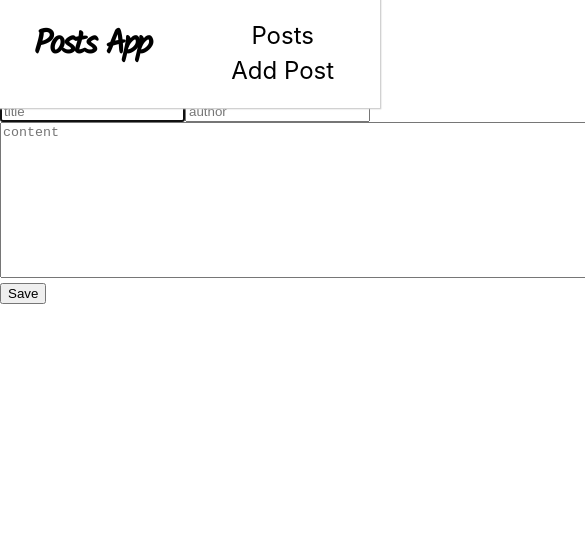
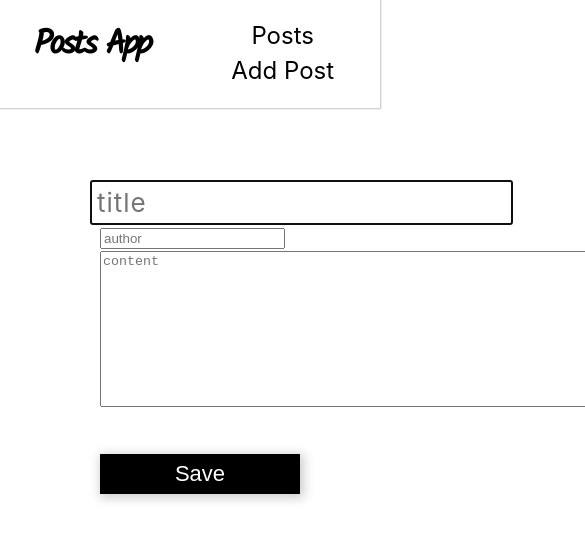
Before and after one commit to MakerMacAttack/blog-app, a React (Create React App) app in the folder client/: page /posts/1/edit in a window 390 px wide. Shown: the top 540 px of the page, 585 px wide, since content can reach past the window. Built offline with nearby package versions, Linux system fonts and the light colour scheme; no server answers.

Commit message:
PostEdit

```diff
--- a/client/src/screens/PostEdit/PostEdit.css
+++ b/client/src/screens/PostEdit/PostEdit.css
@@ -0,0 +1,58 @@
+.post-edit {
+  display: flex;
+  padding: 100px;
+  padding-top: 80px;
+}
+
+.edit-form {
+  font-family: -apple-system, BlinkMacSystemFont, 'Segoe UI', 'Roboto', 'Oxygen', 'Ubuntu', 'Cantarell', 'Fira Sans', 'Droid Sans', 'Helvetica Neue', sans-serif;
+  line-height: 1.6;
+}
+
+.input-title {
+  font-family: -apple-system, BlinkMacSystemFont, 'Segoe UI', 'Roboto', 'Oxygen', 'Ubuntu', 'Cantarell', 'Fira Sans', 'Droid Sans', 'Helvetica Neue', sans-serif;
+  font-size: 64px;
+  letter-spacing: 1px;
+  padding: 5px;
+}
+
+.textarea-description {
+  font-family: -apple-system, BlinkMacSystemFont, 'Segoe UI', 'Roboto', 'Oxygen', 'Ubuntu', 'Cantarell', 'Fira Sans', 'Droid Sans', 'Helvetica Neue', sans-serif;
+  font-size: 16px;
+  padding: 10px;
+  letter-spacing: .9px;
+  line-height: 1.6;
+}
+
+.save-button {
+  font-size: 22px;
+  font-family: Arial, Helvetica, sans-serif;
+  height: 40px;
+  width: 200px;
+  margin-top: 40px;
+  background-color: black;
+  color: white;
+  border: none;
+  box-shadow: 2px 2px 10px 2px #CECECE;
+  cursor: pointer;
+}
+
+@media (max-width: 500px) {
+  .input-title {
+      margin-left: -10px;
+      padding-left: -10px;
+      font-size: 26px;
+  }
+  .edit-form {
+      padding: 0px;
+  }
+  .textarea-description {
+      width: 100%;
+      padding: 0px;
+  }
+  .post-edit {
+      width: 100%;
+      flex-direction: column;
+  }
+
+}
```
